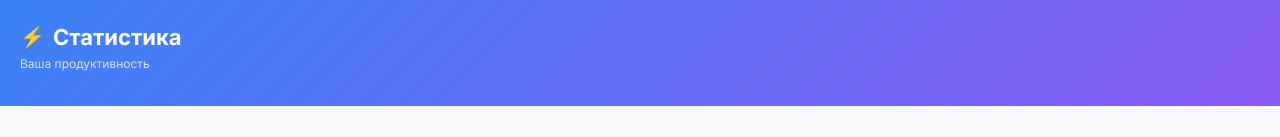
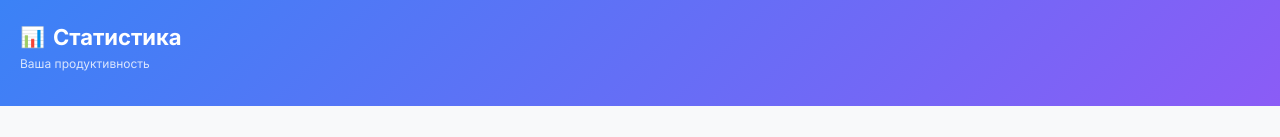
Before and after one commit to zernitskiyCode/AI_To_Do_List, a React (Vite) app: page /stats in a window 1280 px wide. Shown: the top 137 px of the page. Built offline with nearby package versions, Linux system fonts and the light colour scheme.

Commit message:
litle fix with ui more specifically in statsPage Header

```diff
--- a/src/pages/Stats/Stats.jsx
+++ b/src/pages/Stats/Stats.jsx
@@ -46,6 +46,7 @@ const Stats = ({ stats = {} }) => {
   return (
     <div className="stats-page">
       <PageHeader
+        icon = "📊"
         title="Статистика"
         subtitle="Ваша продуктивность"
         variant="stats"
```
